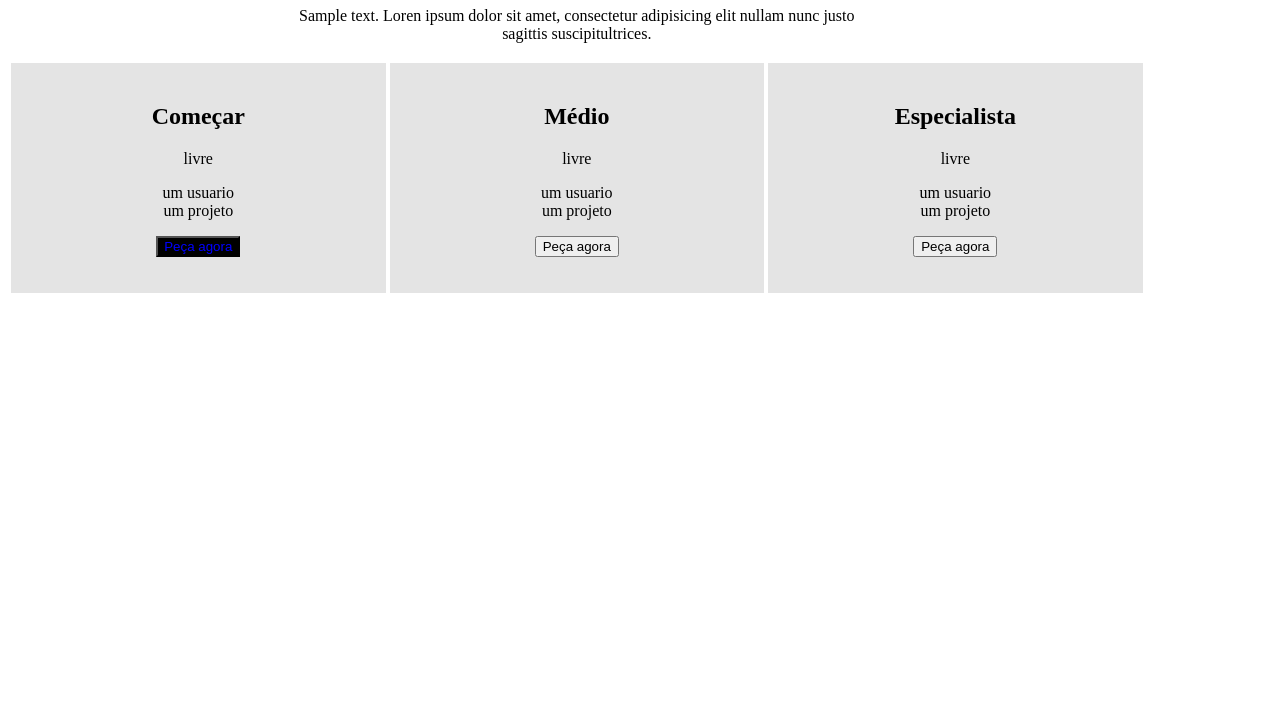
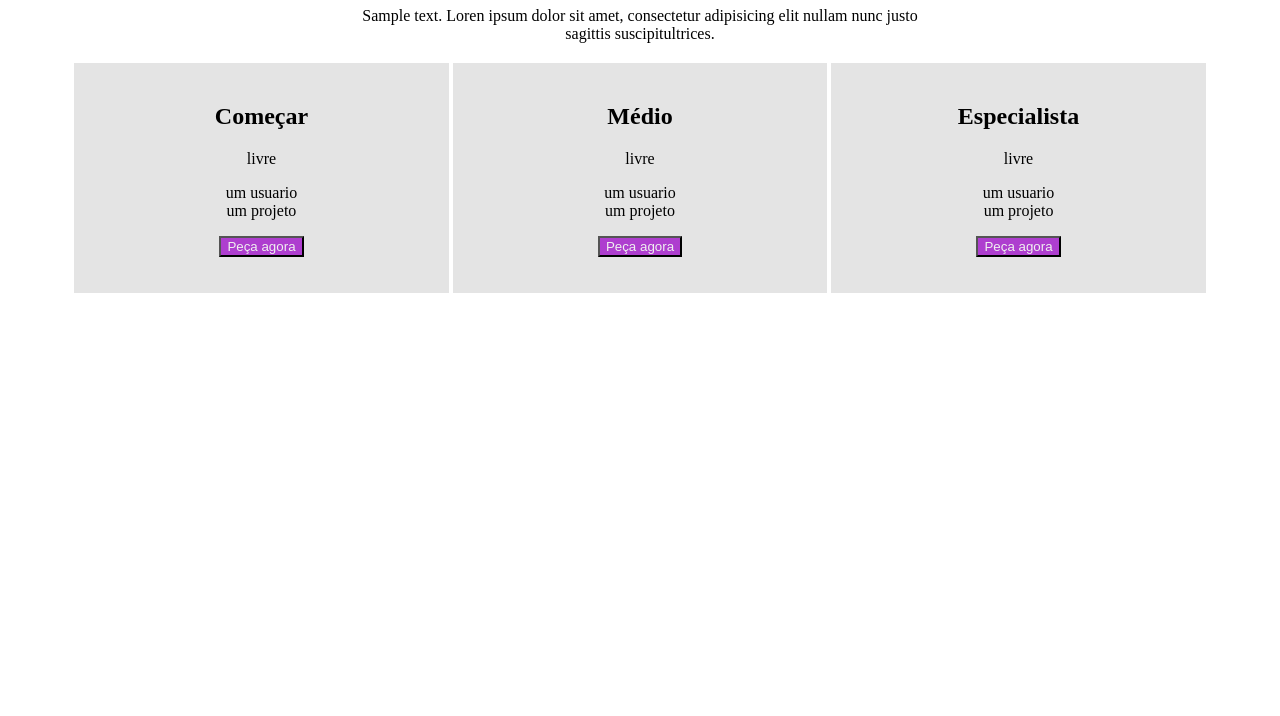
Before and after one commit to Trinkatdot/ti113_HTML, a plain HTML site: page tabela4.html in a window 1280 px wide. Shown: the part 84-800 px from the top of the page. Drawn offline with Linux system fonts and the light colour scheme.

Commit message:
feat: formulario 3 ok

```diff
--- a/CSS/estilo tabela4.css
+++ b/CSS/estilo tabela4.css
@@ -1,10 +1,22 @@
+table {
+    margin: auto; /* Centraliza horizontalmente */
+
+    text-align: center; /* Centraliza o conteúdo */
+}
 div{
     background-color: rgb(228, 228, 228);
     padding-top: 20px;
     padding-bottom: 20px;
-
 }
 #btn1{
-    color: blue;
-    background-color: black;
+    color: rgb(240, 240, 240);
+    background-color: rgb(174, 62, 207);
 }
+#btn2{
+    color: rgb(240, 240, 240);
+    background-color: rgb(174, 62, 207);
+}
+#btn3{
+    color: rgb(240, 240, 240);
+    background-color: rgb(174, 62, 207);
+}
--- /dev/null
+++ b/CSS/formulario3.css
@@ -0,0 +1,36 @@
+body{
+    background-color: #0c0c53;
+    font-family: 'Trebuchet MS', 'Lucida Sans Unicode', 'Lucida Grande', 'Lucida Sans', Arial, sans-serif;
+}
+h1{
+    text-transform: uppercase;
+}
+form {
+    padding: 20px;
+    margin: 0 auto;
+    width: 50%;
+    height: 500px;
+    background-color: #bbb;
+}
+
+table {
+    width: 100%;
+    padding-right: 50px;
+}
+
+
+input {
+    width: 100%;
+    height: 30px;
+    margin: 10px 0;
+}
+
+textarea {
+    width: 100%;
+    margin: 10px 0;
+}
+button{
+    background-color: #0e347a;
+    color: white;
+    padding: 10px 30px;
+}
--- a/tabela4.html
+++ b/tabela4.html
@@ -41,7 +41,7 @@
                     <p>livre</p>
                     <p>um usuario<br>um projeto
                     <p>
-                    <input type="button" value="Peça agora">
+                    <input id="btn2" class="botoes" type="button" value="Peça agora">
                 </div>
                 </td>
 
@@ -53,7 +53,7 @@
                     <p>livre</p>
                     <p>um usuario<br>um projeto
                     <p>
-                    <input type="button" value="Peça agora">
+                    <input id="btn3" class="botoes" type="button" value="Peça agora">
                     </div>
                 </td>
 
```
Also changed, not shown: formulario3.html (added, +45 -0 lines).
